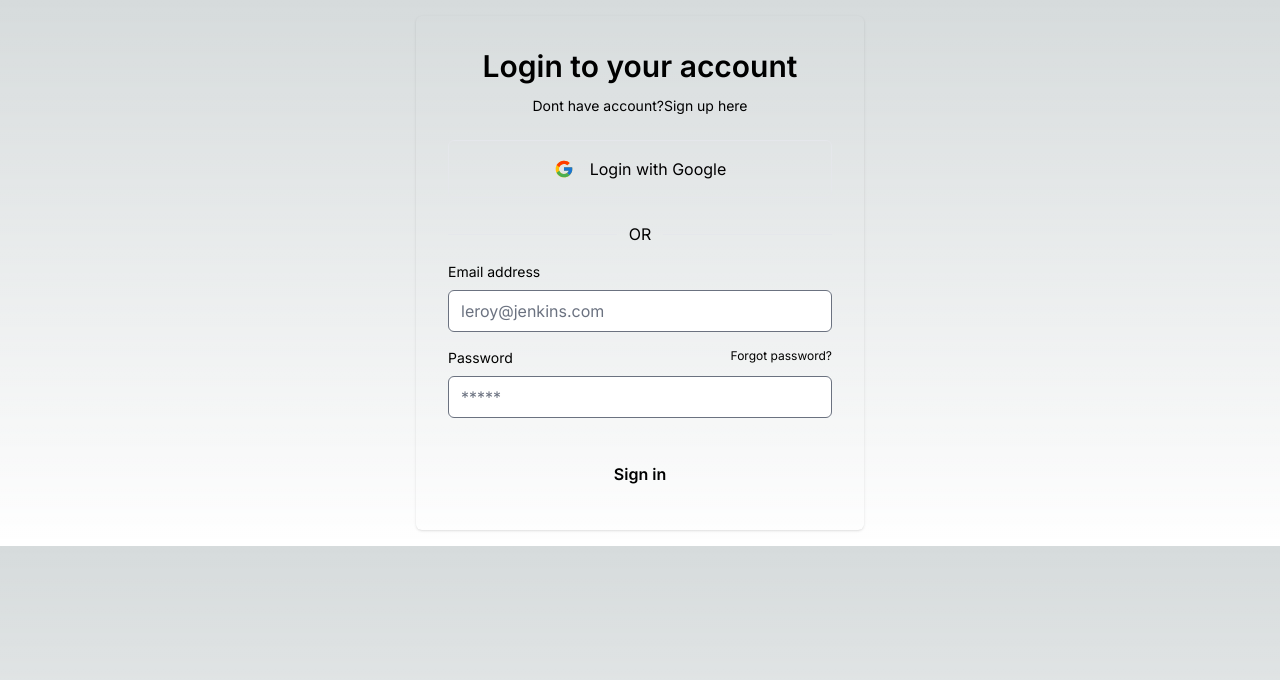
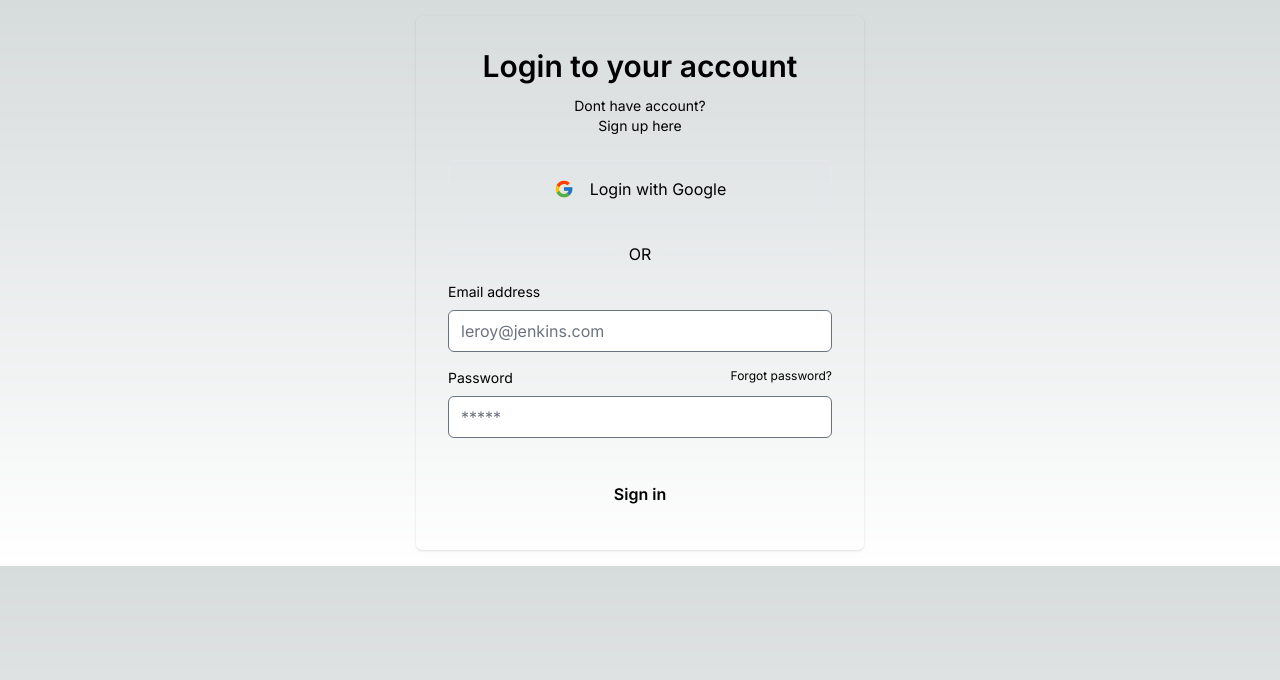
Before and after one commit to webdesignborgman/recept-may-2023, a Next.js app: page /user in a window 1280 px wide. Shown: the top 680 px of the page. Built offline with nearby package versions, Linux system fonts and the light colour scheme; no server answers.

Commit message:
Login with google works

```diff
--- a/app/components/Login.jsx
+++ b/app/components/Login.jsx
@@ -1,27 +1,30 @@
 /** @format */
 
 import { FcGoogle } from 'react-icons/fc';
+import { useAuth } from '../firebase/AuthContext';
 
-export default function Login() {
+export default function Login({ onSignUpClick }) {
+  const { googleSignIn } = useAuth();
   return (
     <div className="w-full mx-auto max-w-md m-4 p-4 rounded-md shadow sm:p-8 dark:dark:bg-gray-900 dark:dark:text-gray-100">
       <h2 className="mb-3 text-3xl font-semibold text-center">
         Login to your account
       </h2>
-      <p className="text-sm text-center dark:dark:text-gray-400">
+      <h2 className="text-sm text-center dark:dark:text-gray-400">
         Dont have account?
-        <a
-          href="#"
+        <p
           rel="noopener noreferrer"
-          className="focus:underline hover:underline"
+          className="focus:underline hover:underline cursor-pointer"
+          onClick={onSignUpClick}
         >
           Sign up here
-        </a>
-      </p>
+        </p>
+      </h2>
       <div className="my-6 space-y-4">
         <button
           aria-label="Login with Google"
           type="button"
+          onClick={googleSignIn}
           className="flex items-center justify-center w-full p-4 space-x-4 border rounded-md focus:ring-2 focus:ring-offset-1 dark:dark:border-gray-400 focus:ring-violet-400"
         >
           <FcGoogle className="w-5 h-5 fill-current" />
@@ -77,7 +80,7 @@ export default function Login() {
         </div>
         <button
           type="button"
-          className="w-full px-8 py-3 font-semibold rounded-md dark:dark:bg-violet-400 dark:dark:text-gray-900"
+          className="w-full px-8 py-3 font-semibold rounded-md dark:dark:bg-yellow-500 dark:dark:text-gray-900"
         >
           Sign in
         </button>
--- a/app/components/Register.jsx
+++ b/app/components/Register.jsx
@@ -2,13 +2,22 @@
 
 import { FcGoogle } from 'react-icons/fc';
 
-export default function Register() {
+export default function Register({ onBackToLogin }) {
   return (
     <div className="w-full mx-auto max-w-md m-4 p-4 rounded-md shadow sm:p-8 dark:dark:bg-gray-900 dark:dark:text-gray-100">
       <h2 className="mb-3 text-3xl font-semibold text-center">
         Register a new account
       </h2>
-
+      <h2 className="text-sm text-center dark:dark:text-gray-400">
+        Already have account?
+        <p
+          rel="noopener noreferrer"
+          className="focus:underline hover:underline cursor-pointer"
+          onClick={onBackToLogin}
+        >
+          Back to login
+        </p>
+      </h2>
       <div className="my-6 space-y-4">
         <button
           aria-label="Login with Google"
@@ -61,7 +70,7 @@ export default function Register() {
         </div>
         <button
           type="button"
-          className="w-full px-8 py-3 font-semibold rounded-md dark:dark:bg-violet-400 dark:dark:text-gray-900"
+          className="w-full px-8 py-3 font-semibold rounded-md dark:dark:bg-yellow-500 dark:dark:text-gray-900"
         >
           Register
         </button>
--- /dev/null
+++ b/app/components/UserDashBoard.jsx
@@ -0,0 +1,24 @@
+/** @format */
+
+// 'use client';
+
+import { useAuth } from '../firebase/AuthContext';
+
+export default function UserDashBoard() {
+  const { currentUser, logout } = useAuth();
+
+  return (
+    <div className="">
+      <div>UserDashBoard</div>
+      <p>Username: {currentUser.displayName}</p>
+      <p>Email: {currentUser.email}</p>
+      <p>Email-verified: {currentUser.emailVerified ? 'Yes' : 'No'}</p>
+      <button
+        onClick={logout}
+        className="w-full px-8 py-3 font-semibold rounded-md dark:dark:bg-yellow-500 dark:dark:text-gray-900"
+      >
+        logout
+      </button>
+    </div>
+  );
+}
--- /dev/null
+++ b/app/firebase/AuthContext.js
@@ -0,0 +1,83 @@
+/** @format */
+
+'use client';
+
+import React, { useContext, useState, useEffect, useRef } from 'react';
+import { auth, db } from './firebase';
+import {
+  signInWithEmailAndPassword,
+  createUserWithEmailAndPassword,
+  signOut,
+  onAuthStateChanged,
+  signInWithPopup,
+  GoogleAuthProvider,
+} from 'firebase/auth';
+import { doc, getDoc } from 'firebase/firestore';
+
+const AuthContext = React.createContext();
+
+export function useAuth() {
+  return useContext(AuthContext);
+}
+
+export function AuthProvider({ children }) {
+  const [currentUser, setCurrentUser] = useState(null);
+  const [loading, setLoading] = useState(true);
+
+  function googleSignIn() {
+    const provider = new GoogleAuthProvider();
+    return signInWithPopup(auth, provider);
+  }
+
+  function signup(email, password) {
+    createUserWithEmailAndPassword(auth, email, password);
+    return;
+  }
+
+  function login(email, password) {
+    return signInWithEmailAndPassword(auth, email, password);
+  }
+
+  //   function logout() {
+  //     console.log('Logout succesfull!');
+  //     return signOut(auth);
+  //   }
+  function logout() {
+    console.log('Logout function is called');
+    return signOut(auth)
+      .then(() => {
+        console.log('Logout successful');
+      })
+      .catch((error) => {
+        console.log('Logout failed:', error.message);
+      });
+  }
+  //   const auth = getAuth();
+  //   signOut(auth).then(() => {
+  //     // Sign-out successful.
+  //   }).catch((error) => {
+  //     // An error happened.
+  //   });
+
+  useEffect(() => {
+    const unsubscribe = onAuthStateChanged(auth, async (user) => {
+      setCurrentUser(user);
+      setLoading(false);
+    });
+    return unsubscribe;
+  }, []);
+
+  const value = {
+    currentUser,
+    login,
+    signup,
+    logout,
+    googleSignIn,
+  };
+
+  return (
+    <AuthContext.Provider value={value}>
+      {!loading && children}
+    </AuthContext.Provider>
+  );
+}
--- /dev/null
+++ b/app/firebase/firebase.js
@@ -0,0 +1,24 @@
+/** @format */
+
+import { initializeApp } from 'firebase/app';
+import { getAuth } from 'firebase/auth';
+import { getFirestore } from 'firebase/firestore';
+import { getStorage } from 'firebase/storage';
+
+// Your web app's Firebase configuration
+const firebaseConfig = {
+  apiKey: process.env.NEXT_PUBLIC_APIKEY,
+  authDomain: process.env.NEXT_PUBLIC_AUTHDOMAIN,
+  projectId: process.env.NEXT_PUBLIC_PROJECTID,
+  storageBucket: process.env.NEXT_PUBLIC_STORAGEBUCKET,
+  messagingSenderId: process.env.NEXT_PUBLIC_MESSAGINGSENDERID,
+  appId: process.env.NEXT_PUBLIC_APPID,
+};
+
+// Initialize Firebase
+const app = initializeApp(firebaseConfig);
+const auth = getAuth(app);
+const db = getFirestore(app);
+const storage = getStorage(app);
+
+export { app, auth, db, storage };
--- a/app/layout.js
+++ b/app/layout.js
@@ -1,5 +1,6 @@
 /** @format */
 
+import { AuthProvider } from './firebase/AuthContext';
 import './globals.css';
 import { Inter } from 'next/font/google';
 
@@ -14,7 +15,9 @@ export const metadata = {
 export default function RootLayout({ children }) {
   return (
     <html lang="en">
-      <body className={inter.className}>{children}</body>
+      <body className={inter.className}>
+        <AuthProvider>{children}</AuthProvider>
+      </body>
     </html>
   );
 }
--- /dev/null
+++ b/app/loading.jsx
@@ -0,0 +1,13 @@
+/** @format */
+
+import React from 'react';
+
+export default function loading() {
+  return (
+    <div className="flex items-center justify-center space-x-2">
+      <div className="w-4 h-4 rounded-full animate-pulse dark:bg-violet-400"></div>
+      <div className="w-4 h-4 rounded-full animate-pulse dark:bg-violet-400"></div>
+      <div className="w-4 h-4 rounded-full animate-pulse dark:bg-violet-400"></div>
+    </div>
+  );
+}
--- a/app/user/page.jsx
+++ b/app/user/page.jsx
@@ -1,9 +1,34 @@
 /** @format */
 
-import React from 'react';
+'use client';
+
+import React, { useState } from 'react';
 import Login from '../components/Login';
 import Register from '../components/Register';
+import UserDashboard from '../components/UserDashBoard';
+import { useAuth } from '../firebase/AuthContext';
 
-export default function page() {
-  return <Login />;
+export default function UserPage() {
+  const [showRegister, setShowRegister] = useState(false);
+  const { currentUser } = useAuth();
+
+  const handleSignUpClick = () => {
+    setShowRegister(true);
+  };
+
+  const handleBackToLogin = () => {
+    setShowRegister(false);
+  };
+
+  return (
+    <div>
+      {currentUser ? (
+        <UserDashboard />
+      ) : showRegister ? (
+        <Register onBackToLogin={handleBackToLogin} />
+      ) : (
+        <Login onSignUpClick={handleSignUpClick} />
+      )}
+    </div>
+  );
 }
--- a/package.json
+++ b/package.json
@@ -12,10 +12,12 @@
     "autoprefixer": "10.4.14",
     "eslint": "8.40.0",
     "eslint-config-next": "13.4.3",
+    "firebase": "^9.22.0",
     "next": "13.4.3",
     "postcss": "8.4.23",
     "react": "18.2.0",
     "react-dom": "18.2.0",
+    "react-firebase-hooks": "^5.1.1",
     "react-icons": "^4.8.0",
     "tailwindcss": "3.3.2"
   },
--- a/tailwind.config.js
+++ b/tailwind.config.js
@@ -7,6 +7,7 @@ module.exports = {
   content: [
     './pages/**/*.{js,ts,jsx,tsx,mdx}',
     './components/**/*.{js,ts,jsx,tsx,mdx}',
+    './app/components/**/*.{js,ts,jsx,tsx,mdx}',
     './app/**/*.{js,ts,jsx,tsx,mdx}',
   ],
   theme: {
```
Also changed, not shown: 1 other file (tests, documents, lock files or other folders).
